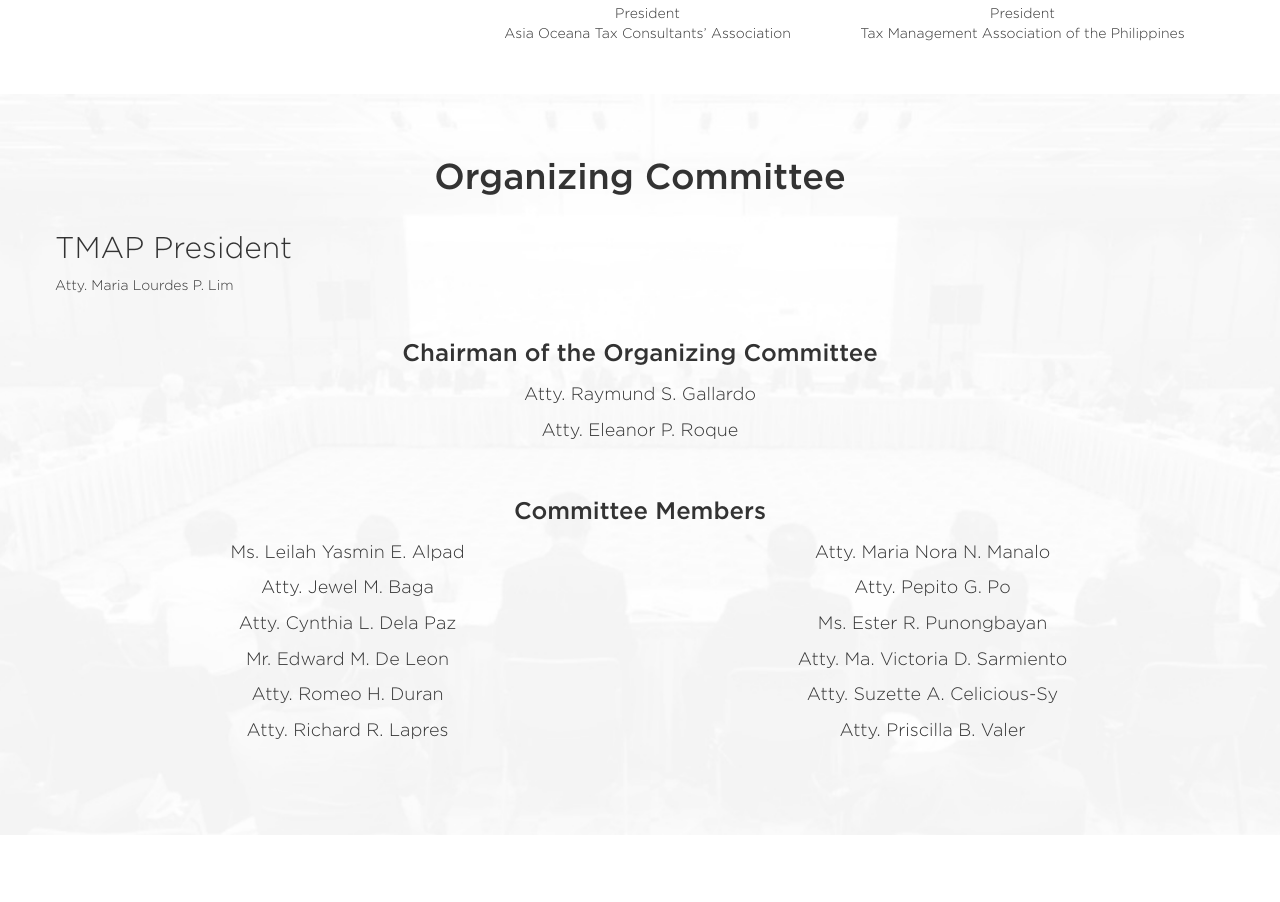
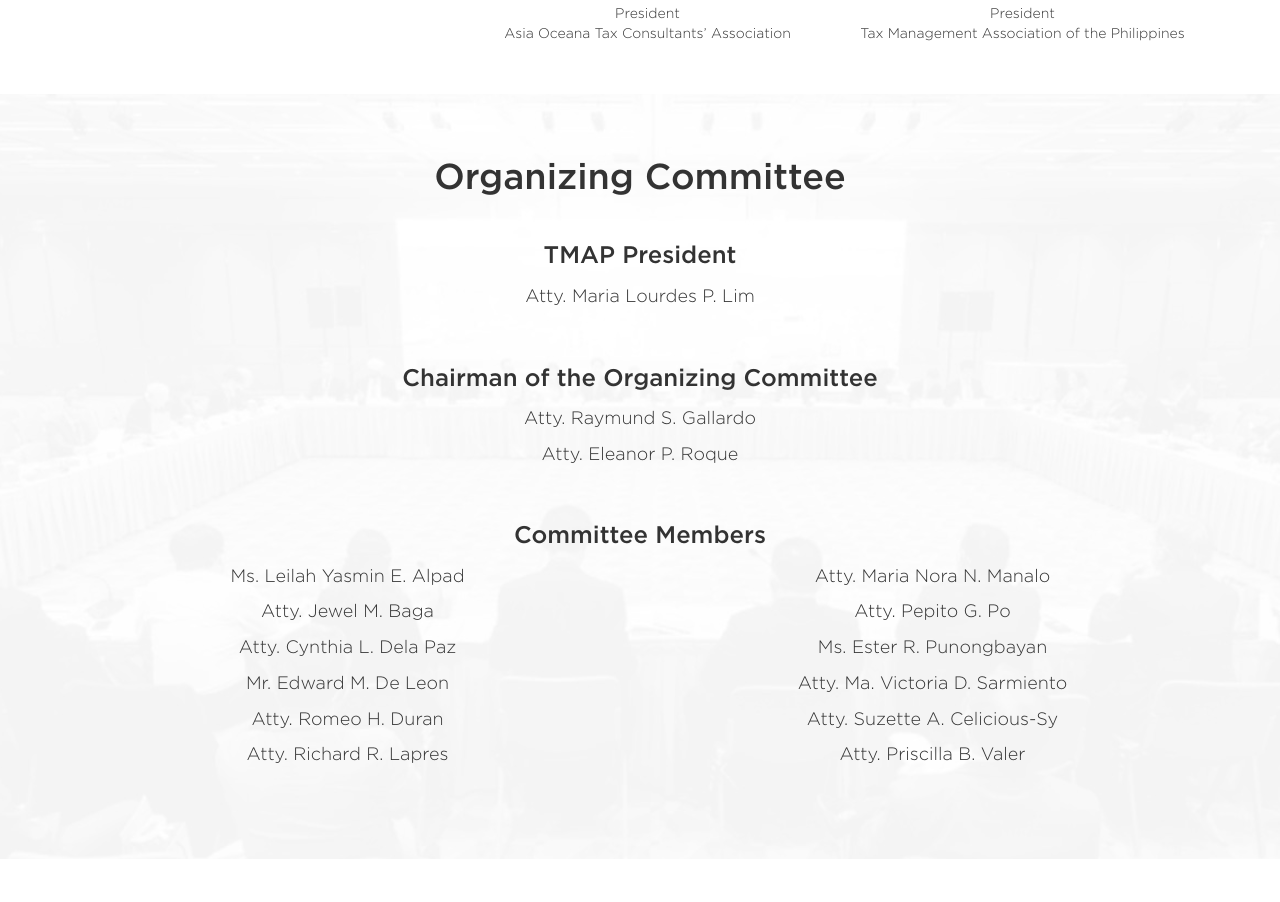
Before and after one commit to aotca2017/aotca2017.github.io, a Jekyll site: the page built from index.html, in a window 1280 px wide. Shown: the part 1769-2671 px from the top of the page. Built offline with Jekyll 4.4.1, drawn with Linux system fonts in a browser that asks for light colours; nearby versions of some CDN libraries.

Commit message:
Added styling for president committee

```diff
--- a/_sass/home.sass
+++ b/_sass/home.sass
@@ -119,16 +119,16 @@
       margin-top: 15px
       margin-bottom: 15px
 
-    .chairman-section
+    .chairman-section, .president-section
       margin-top: 30px
       margin-bottom: 30px
-      .chairman-header
+      .chairman-header, .president-header
         margin-top: 15px
         margin-bottom: 15px
         text-align: center
         font-size: 24px
         font-family: "Gotham-Medium"
-      .chairman
+      .chairman, .president
         display: block
         text-align: center
         font-size: 18px
```
